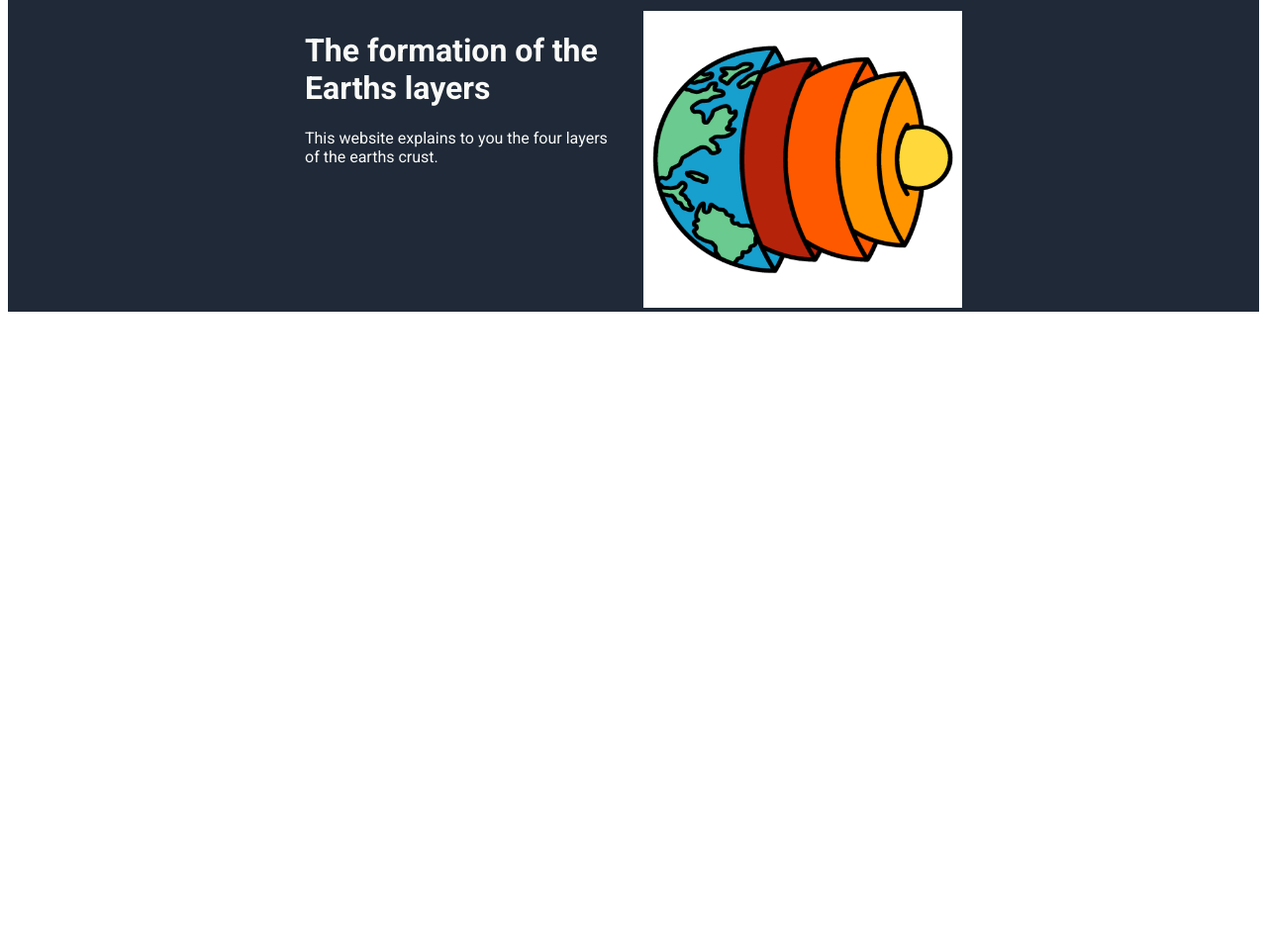
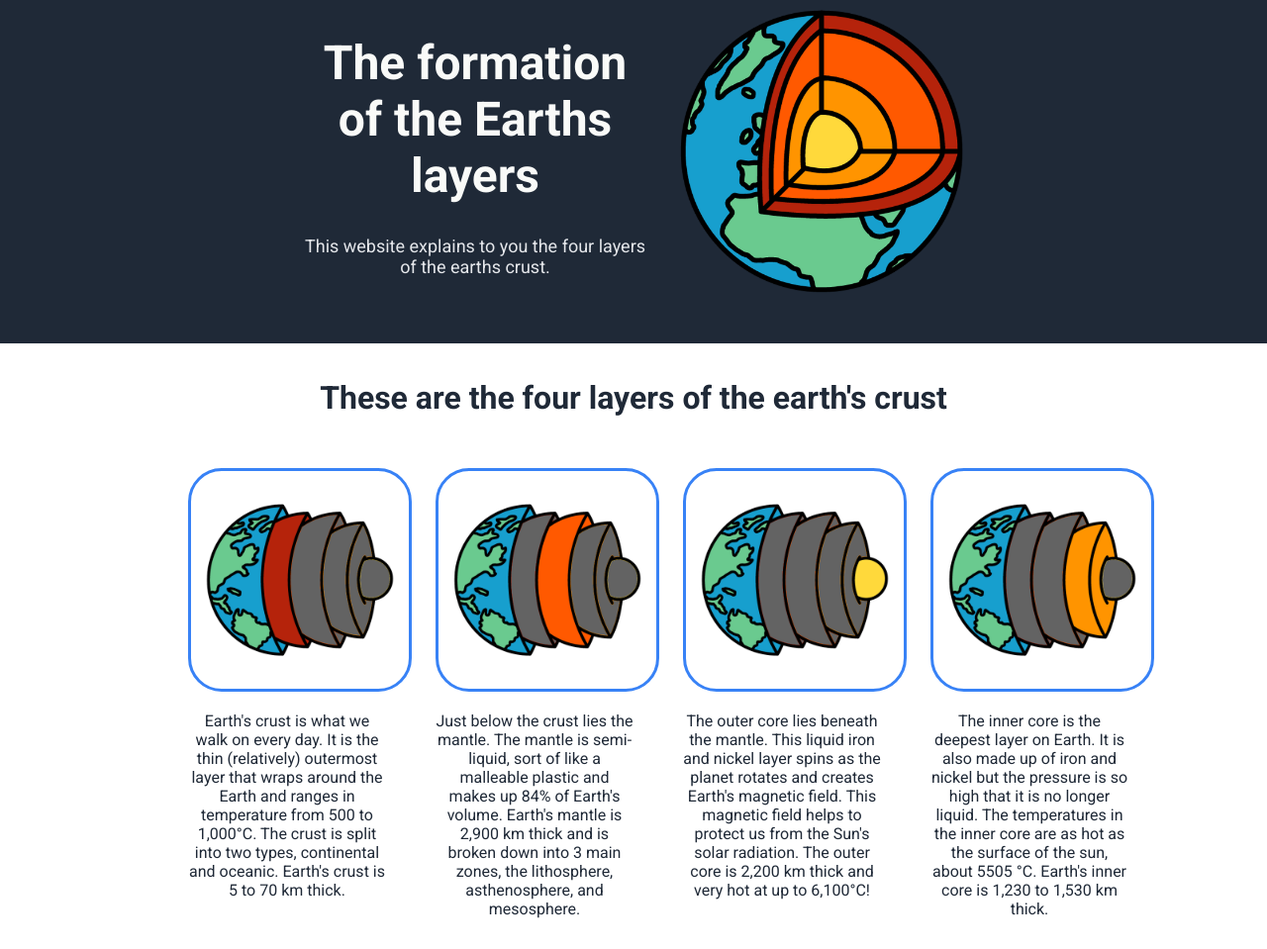
Before and after one commit to ClickClickKate/TOP-Landing-Page, a plain HTML site: page index.html in a window 1280 px wide. Shown: the part 197-1156 px from the top of the page at 99% size. Before the commit the page ends 800 px from the top, so only its background shows below. Drawn offline with Linux system fonts and the light colour scheme.

Commit message:
Add info section update hero image
initial info section with update to blue background of hero image

```diff
--- a/index.html
+++ b/index.html
@@ -29,11 +29,34 @@
             <p>This website explains to you the four layers of the earths crust.</p>
         </div>
         <div class="heroimg">
-        <img src="./images/1.png"/>
+        <img src="./images/2blue.png"/>
         </div>
     </div>
 
 
+<!-- end of the hero section -->
+<h1 class="infocontainer"> These are the four layers of the earth's crust</h1>
+    <div class="infocontainer">
+
+         <br>
+        <div class="infobox">
+            <img src="./images/EarthCrust.png"/>
+            <p>Earth's crust is what we walk on every day. It is the thin (relatively) outermost layer that wraps around the Earth and ranges in temperature from 500 to 1,000°C. The crust is split into two types, continental and oceanic. Earth's crust is 5 to 70 km thick.</p>
+        </div>
+        <div class="infobox">
+            <img src="./images/EarthMantle.png"/>
+            <p>Just below the crust lies the mantle. The mantle is semi-liquid, sort of like a malleable plastic and makes up 84% of Earth's volume. Earth's mantle is 2,900 km thick and is broken down into 3 main zones, the lithosphere, asthenosphere, and mesosphere.</p>
+        </div>
+        <div class="infobox">
+            <img src="./images/InnerCore.png"/>
+            <p>The outer core lies beneath the mantle. This liquid iron and nickel layer spins as the planet rotates and creates Earth's magnetic field. This magnetic field helps to protect us from the Sun's solar radiation. The outer core is 2,200 km thick and very hot at up to 6,100°C!</p>
+        </div>
+        <div class="infobox">
+            <img src="./images/OuterCore.png"/>
+            <p>The inner core is the deepest layer on Earth. It is also made up of iron and nickel but the pressure is so high that it is no longer liquid. The temperatures in the inner core are as hot as the surface of the sun, about 5505 °C. Earth's inner core is 1,230 to 1,530 km thick.</p>
+        </div>
+
+    </div>
 
 
 </body>
--- a/styles.css
+++ b/styles.css
@@ -2,6 +2,7 @@
 
 body {
     font-family: 'Roboto', sans-serif;
+    margin: 0px;
 }
 
 div {
@@ -53,23 +54,76 @@ text-decoration: none;
 color:aqua;
 }
 
-/* ----------------------------------------------------------------------------------------------------------------- */
+/* ---------          hero section   ----------------------*/
 
 /* This is the container for the hero text and image */
 .herocontainer {
-    padding: 0px 300px 0px 300px;
+    padding: 0px 300px 40px 300px;
     display: flex;
     gap: 20px;
+    justify-content: center;
 }
 
+/* ------------------------ */
+
 .herotext {
-    flex: 1;
-}
-.heroimg{
-    flex: 1;
+
 }
 
+.herotext h1 {
+    font-size: 48px;
+    font-weight: bolder;
+    text-align: center;
+}
+
+.herotext p {
+    font-size: 18px;
+    color:#E5E7EB;
+    text-align: center;
+}
+
+
 .heroimg img {
-    width: 100%;
+    width: auto;
     height: 300px;
+
+
 }
+
+/* ----------------- info section ---------------------------------*/
+
+/* container for info section */
+
+.infocontainer {
+color:#1F2937;
+display:flex;
+justify-content: center;
+column-gap: 50px;
+padding-top: 15px;
+padding-bottom: 15px;
+}
+
+.infocontainer h1 {
+font-size: 36px;
+font-weight: bolder;
+
+}
+
+/* -------------------- */
+
+.infobox {
+display: inline-flexbox;
+width:200px;
+height:auto;
+justify-content: center;
+flex-direction: column;
+text-align: center;
+}
+
+.infobox img {
+    width:200px;
+    height:auto;
+    border: 3px solid #3882F6;
+    padding: 10px;
+    border-radius: 15%;
+}
```
Also changed, not shown: images/1blue.png (added), images/2blue.png (added).
